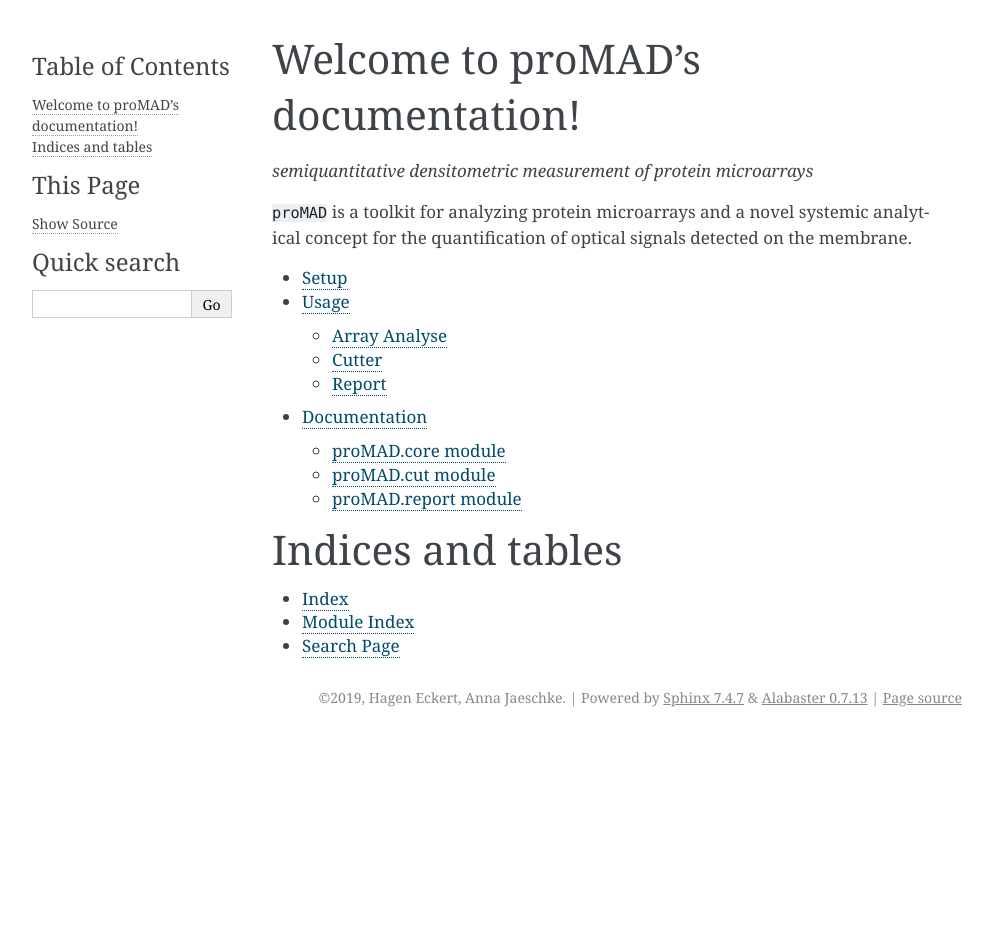
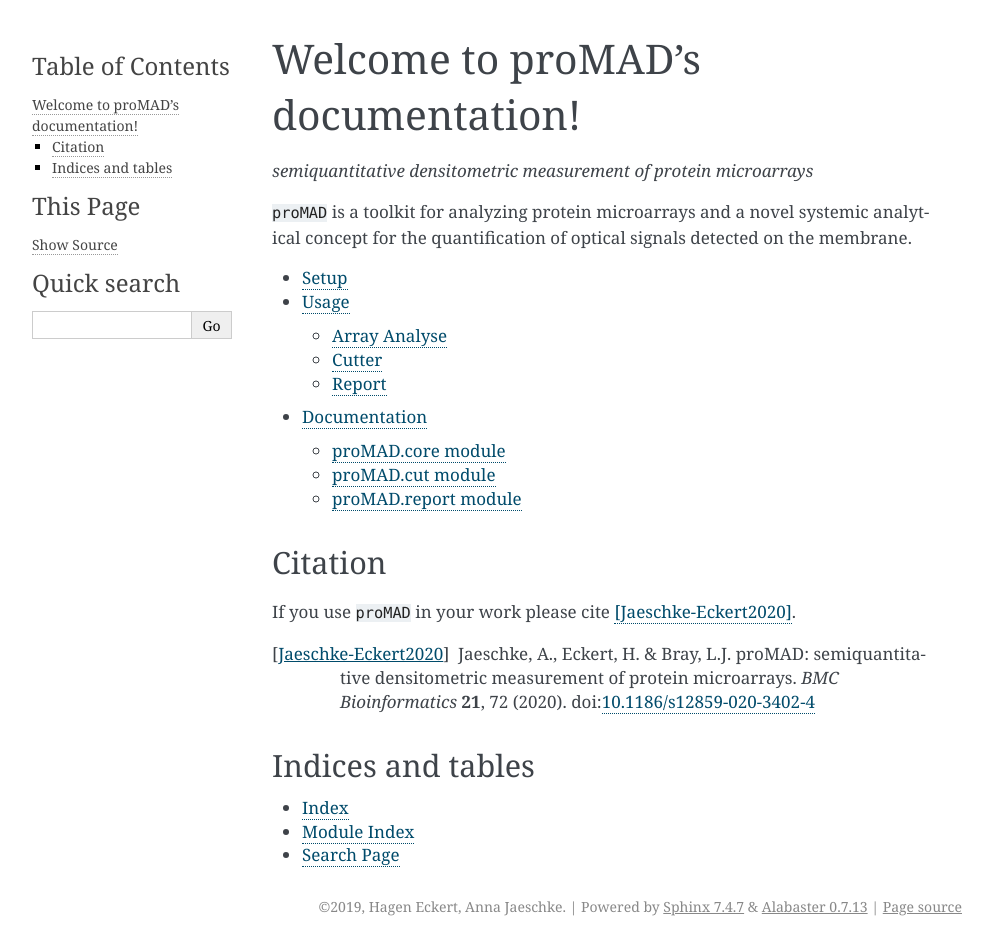
Before and after one commit to science64/proMAD, a Sphinx documentation site: the page built from docs/index.rst, in a window 1280 px wide. Shown: the whole page, without its empty margins (148-1141 px from the left). Built offline with Sphinx 7.4.7, drawn with Linux system fonts in a browser that asks for light colours; before the commit the page ends 900 px from its top, so only the background shows below that.

```diff
--- a/docs/index.rst
+++ b/docs/index.rst
@@ -17,8 +17,19 @@ Welcome to proMAD's documentation!
    usage
    documentation
 
+Citation
+--------
+If you use ``proMAD`` in your work please cite [Jaeschke-Eckert2020]_.
+
+.. [Jaeschke-Eckert2020] Jaeschke, A., Eckert, H. & Bray, L.J.
+    proMAD: semiquantitative densitometric measurement of protein microarrays.
+    *BMC Bioinformatics* **21**, 72 (2020). doi:`10.1186/s12859-020-3402-4`_
+
+.. _10.1186/s12859-020-3402-4: https://doi.org/10.1186/s12859-020-3402-4
+
+
 Indices and tables
-==================
+------------------
 
 * :ref:`genindex`
 * :ref:`modindex`
```
Also changed, not shown: README.md (+14 -2 lines).
